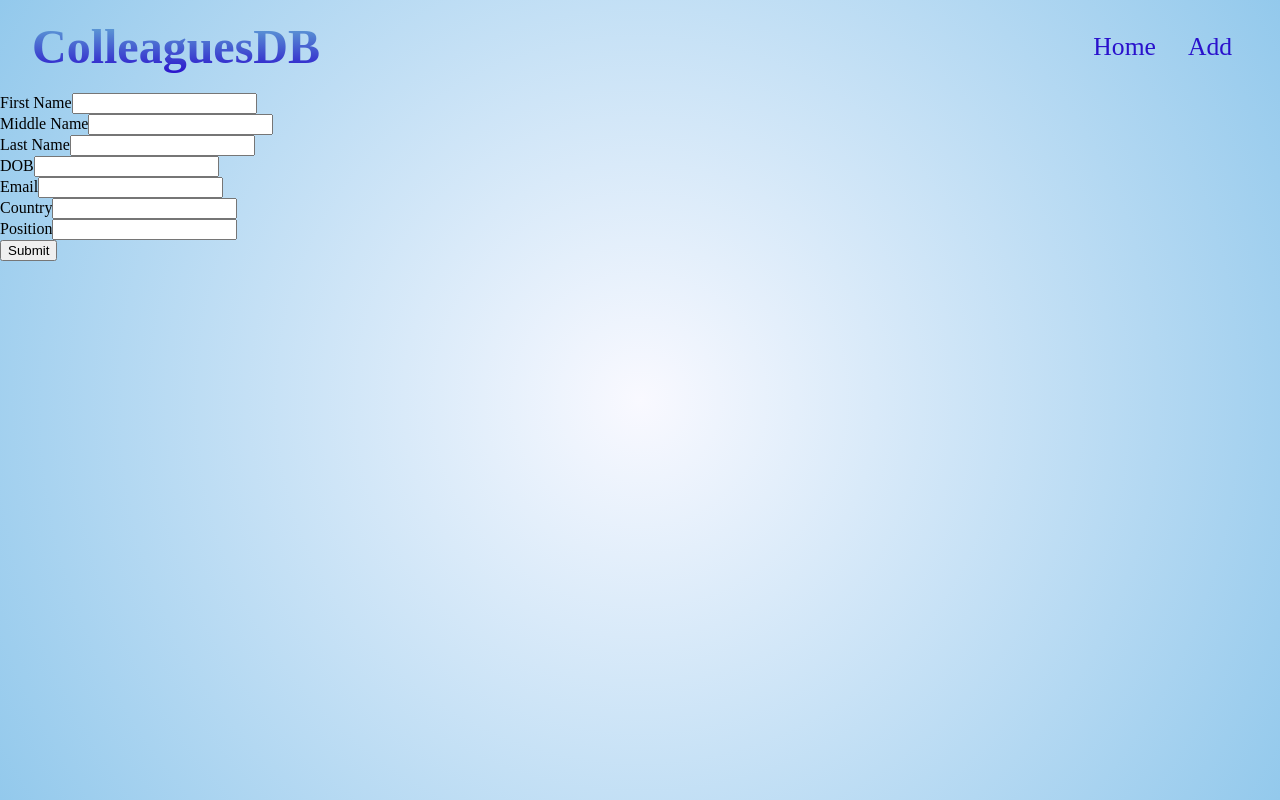
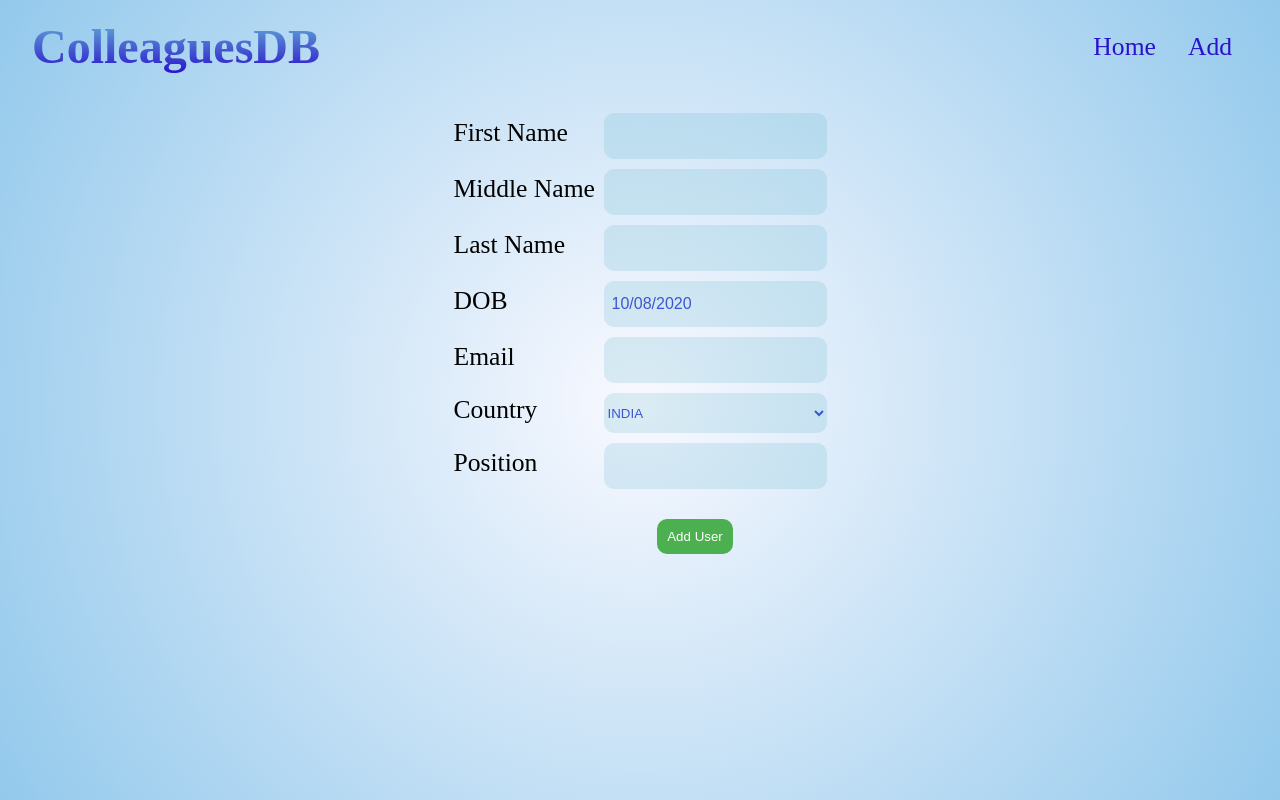
Before and after one commit to Rishabh3321/onJuno-Assignment, a React (Create React App) app in the folder app/: page /add in a window 1280 px wide. Built offline with nearby package versions, Linux system fonts and the light colour scheme.

Commit message:
Add User Component formated styles and input element changes.

```diff
--- a/app/public/index.html
+++ b/app/public/index.html
@@ -19,6 +19,10 @@
       margin: 0;
     }
   </style>
+  <script
+    src="https://kit.fontawesome.com/181c2381f1.js"
+    crossorigin="anonymous"
+  ></script>
   <body>
     <noscript>You need to enable JavaScript to run this app.</noscript>
     <div id="root"></div>
--- a/app/src/components/addUser/index.jsx
+++ b/app/src/components/addUser/index.jsx
@@ -1,26 +1,36 @@
 import React, { useContext, useState } from "react";
 import { v4 as uuidv4 } from "uuid";
+import DatePicker from "react-datepicker";
 import { userContext } from "../../hooks/users";
 import { useHistory } from "react-router-dom";
+import "react-datepicker/dist/react-datepicker.css";
+import "./style.css";
+
 const AddUser = () => {
   const [user, setUser] = useState({
     id: uuidv4(),
     firstName: "",
     middleName: "",
     lastName: "",
-    dob: new Date(),
-    country: "",
+    country: "India",
     email: "",
     position: "",
   });
+  const [startDate, setStartDate] = useState(new Date());
 
   const { addUser } = useContext(userContext);
   const history = useHistory();
 
   const onAdduser = (e) => {
     e.preventDefault();
-    addUser(user);
-    setTimeout(() => history.push("/"), 300);
+    let updatedUser = user;
+    updatedUser["dob"] = startDate;
+    if (user.firstName === "" && user.lastName === "" && user.middleName === "")
+      window.alert("Atleast fill the name");
+    else {
+      addUser(updatedUser);
+      setTimeout(() => history.push("/"), 300);
+    }
   };
 
   const onDetailsChange = (e) => {
@@ -29,7 +39,7 @@ const AddUser = () => {
     setUser(updatedUser);
   };
   return (
-    <div>
+    <div className="container">
       <form onSubmit={onAdduser}>
         <div className="input-group">
           <label>First Name</label>
@@ -53,21 +63,38 @@ const AddUser = () => {
         </div>
         <div className="input-group">
           <label>DOB</label>
-          <input type="text" name="dob"></input>
+          <DatePicker
+            selected={startDate}
+            onChange={(date) => setStartDate(date)}
+            showMonthDropdown
+            showYearDropdown
+          />
         </div>
         <div className="input-group">
           <label>Email</label>
-          <input type="text" name="email" onChange={onDetailsChange}></input>
+          <input type="email" name="email" onChange={onDetailsChange}></input>
         </div>
         <div className="input-group">
-          <label>Country</label>
-          <input type="text" name="country" onChange={onDetailsChange}></input>
+          <label for="country">Country</label>
+          <select
+            id="country"
+            name="country"
+            onChange={onDetailsChange}
+            defaultChecked="india"
+          >
+            <option value="=india">INDIA</option>
+            <option value="usa">USA</option>
+            <option value="australia">Australia</option>
+            <option value="uk">UK</option>
+          </select>
         </div>
         <div className="input-group">
           <label>Position</label>
           <input type="text" name="position" onChange={onDetailsChange}></input>
         </div>
-        <input type="submit" value="Submit" />
+        <div className="center">
+          <input type="submit" value="Add User" />
+        </div>
       </form>
     </div>
   );
--- a/app/src/components/addUser/style.css
+++ b/app/src/components/addUser/style.css
@@ -0,0 +1,54 @@
+.container {
+  margin: auto;
+  width: 50%;
+  padding: 10px;
+  display: flex;
+  justify-content: center;
+  font-size: 1.6rem;
+}
+
+.center {
+  display: flex;
+  justify-content: center;
+}
+label {
+  display: inline-block;
+  width: 150px;
+}
+
+.input-group {
+  margin: 10px;
+}
+
+input[type="submit"] {
+  margin-left: 110px;
+  margin-top: 20px;
+  cursor: pointer;
+  background-color: #4caf50;
+  color: white;
+  border: none;
+  padding: 10px;
+  border-radius: 10px;
+}
+
+input[type="text"],
+input[type="email"] {
+  background-color: rgb(86 175 195 / 19%);
+  border: none;
+  height: 30px;
+  color: #3c56cf;
+  font-size: 1rem;
+  padding: 0.5rem;
+  border-radius: 10px;
+}
+
+option,
+select {
+  display: inline-block;
+  width: calc(100% - 150px);
+  height: 40px;
+  background-color: rgb(86 175 195 / 19%);
+  color: #3c56cf;
+  border: none;
+  border-radius: 10px;
+}
--- a/app/src/components/listUsers/style.css
+++ b/app/src/components/listUsers/style.css
@@ -96,4 +96,10 @@ th {
   td:nth-of-type(8):before {
     content: "Position";
   }
+  td:nth-of-type(9):before {
+    content: "Edit";
+  }
+  td:nth-of-type(10):before {
+    content: "Delete";
+  }
 }
--- a/app/src/hooks/users.jsx
+++ b/app/src/hooks/users.jsx
@@ -1,4 +1,4 @@
-import React, { useEffect, useState } from "react";
+import React, { useState } from "react";
 // First Name
 // Middle Name
 // Last Name
@@ -16,6 +16,8 @@ export const details = [
   "country",
   "email",
   "position",
+  "edit",
+  "delete",
 ];
 
 const usersData = [
@@ -44,7 +46,7 @@ const usersData = [
 export const userContext = React.createContext();
 
 export const Provider = ({ children }) => {
-  const [users, setUsers] = useState([]);
+  const [users, setUsers] = useState(usersData);
 
   const addUser = (newUser) => {
     let updatedUsers = users;
```
